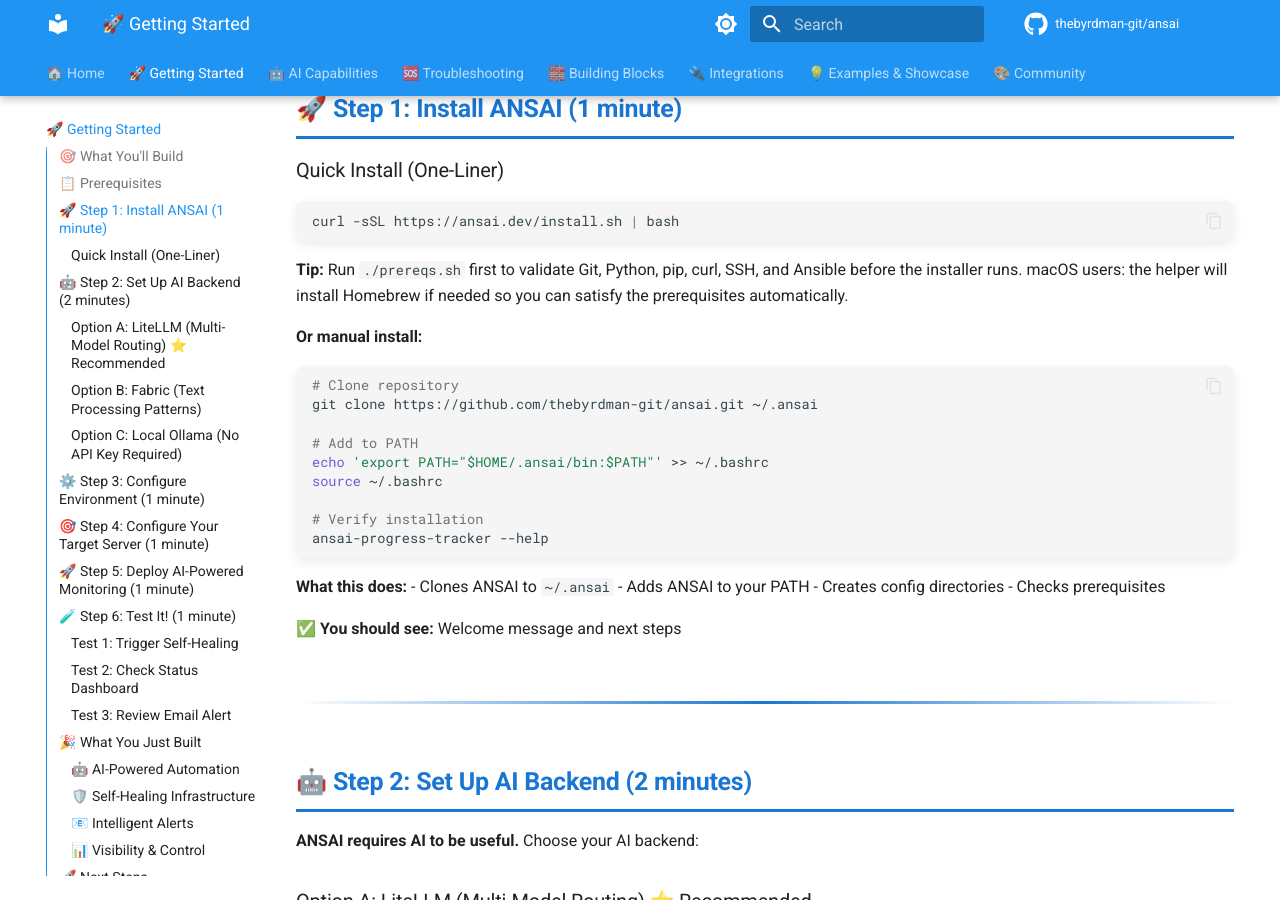
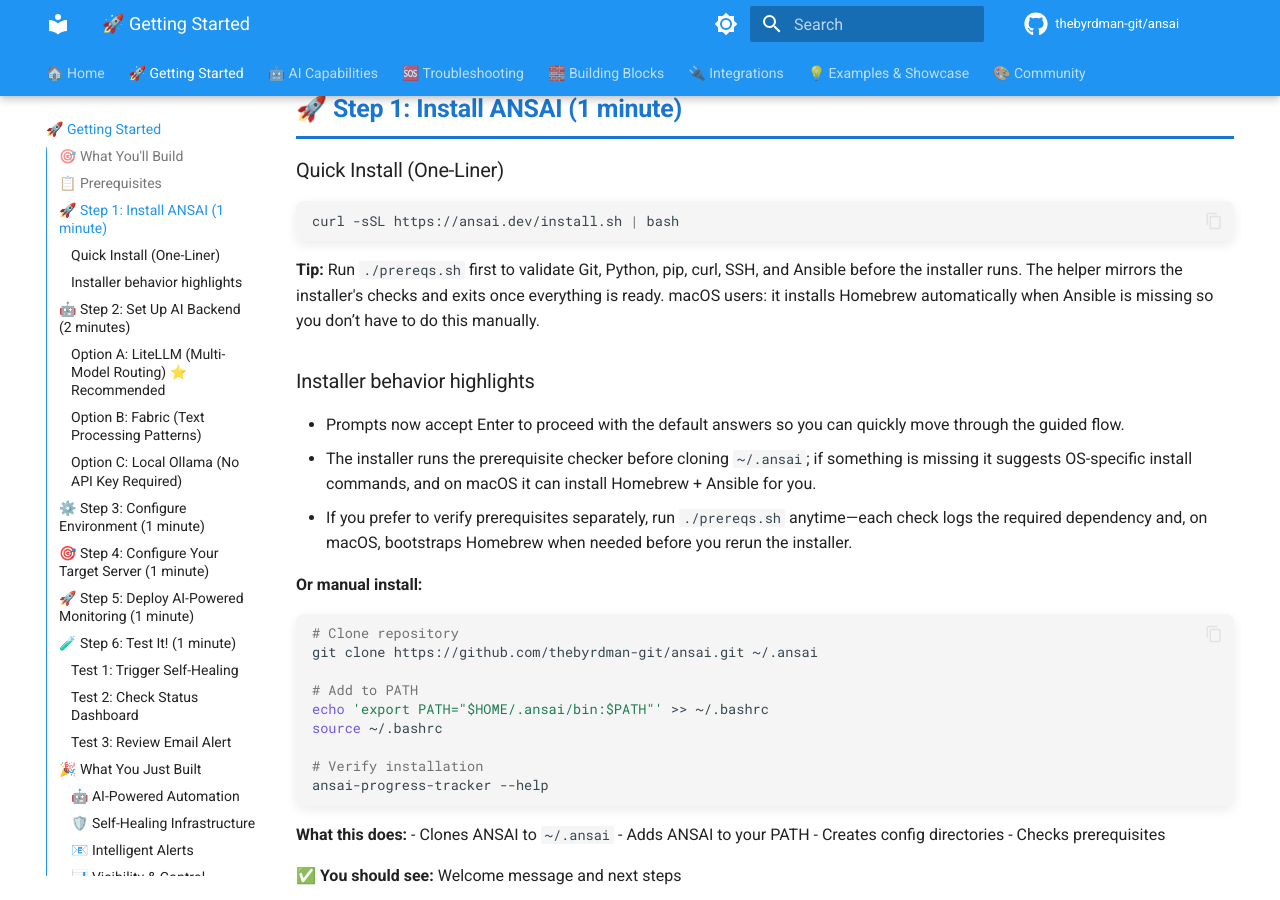
Before and after one commit to thebyrdman-git/ansai, an MkDocs documentation site: the page built from docs/GETTING_STARTED.md, in a window 1280 px wide and 900 px high, scrolled down 1100 px. Built offline with MkDocs 1.6.1 and Material for MkDocs 9.7.7, drawn with Linux system fonts in a browser that asks for light colours; comment, search, counter and statistics services are not loaded.

Commit message:
docs: describe installer prereq helper

````diff
--- a/docs/GETTING_STARTED.md
+++ b/docs/GETTING_STARTED.md
@@ -38,7 +38,13 @@
 curl -sSL https://ansai.dev/install.sh | bash
 ```
 
-**Tip:** Run `./prereqs.sh` first to validate Git, Python, pip, curl, SSH, and Ansible before the installer runs. macOS users: the helper will install Homebrew if needed so you can satisfy the prerequisites automatically.
+**Tip:** Run `./prereqs.sh` first to validate Git, Python, pip, curl, SSH, and Ansible before the installer runs. The helper mirrors the installer's checks and exits once everything is ready. macOS users: it installs Homebrew automatically when Ansible is missing so you don’t have to do this manually.
+
+### Installer behavior highlights
+
+- Prompts now accept Enter to proceed with the default answers so you can quickly move through the guided flow.
+- The installer runs the prerequisite checker before cloning `~/.ansai`; if something is missing it suggests OS-specific install commands, and on macOS it can install Homebrew + Ansible for you.
+- If you prefer to verify prerequisites separately, run `./prereqs.sh` anytime—each check logs the required dependency and, on macOS, bootstraps Homebrew when needed before you rerun the installer.
 
 **Or manual install:**
 
````
Also changed, not shown: README.md (+7 -1 lines).
